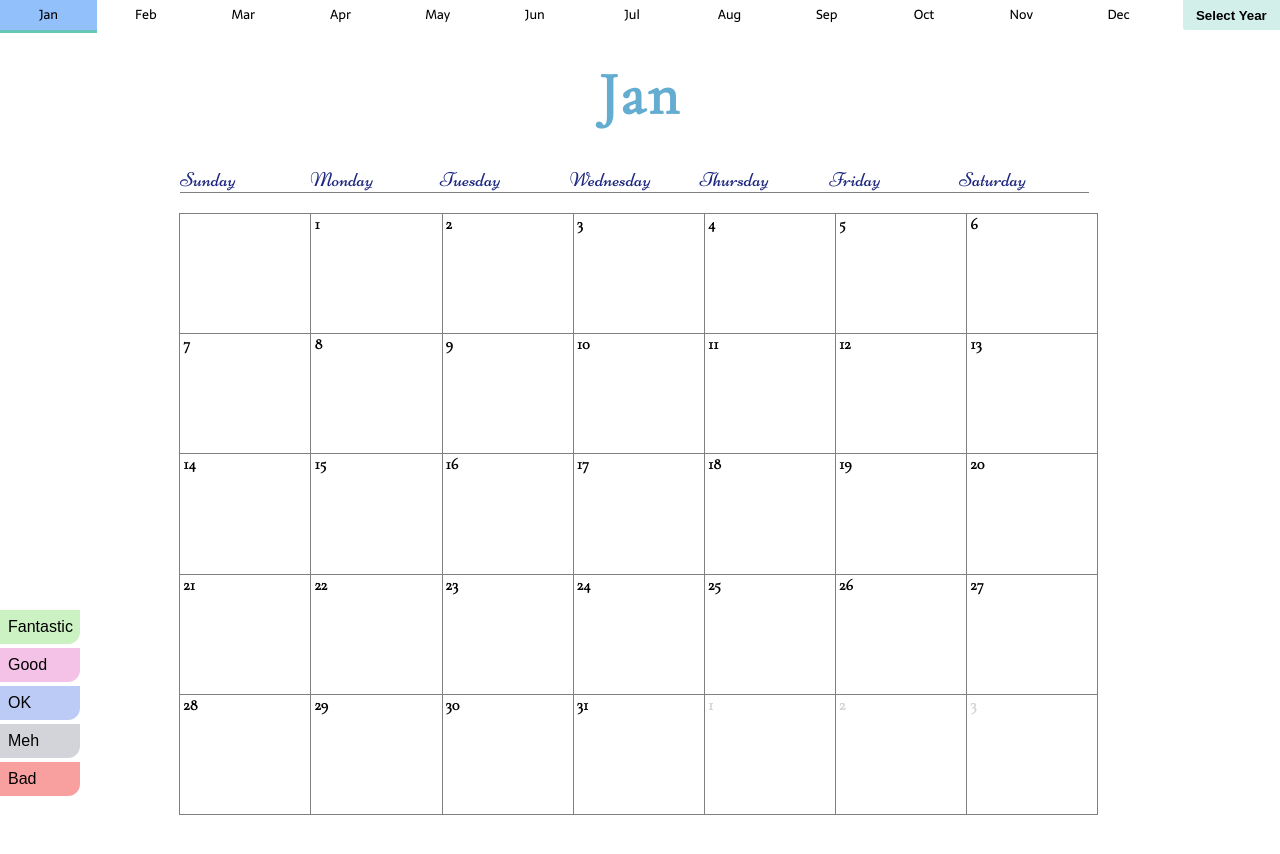
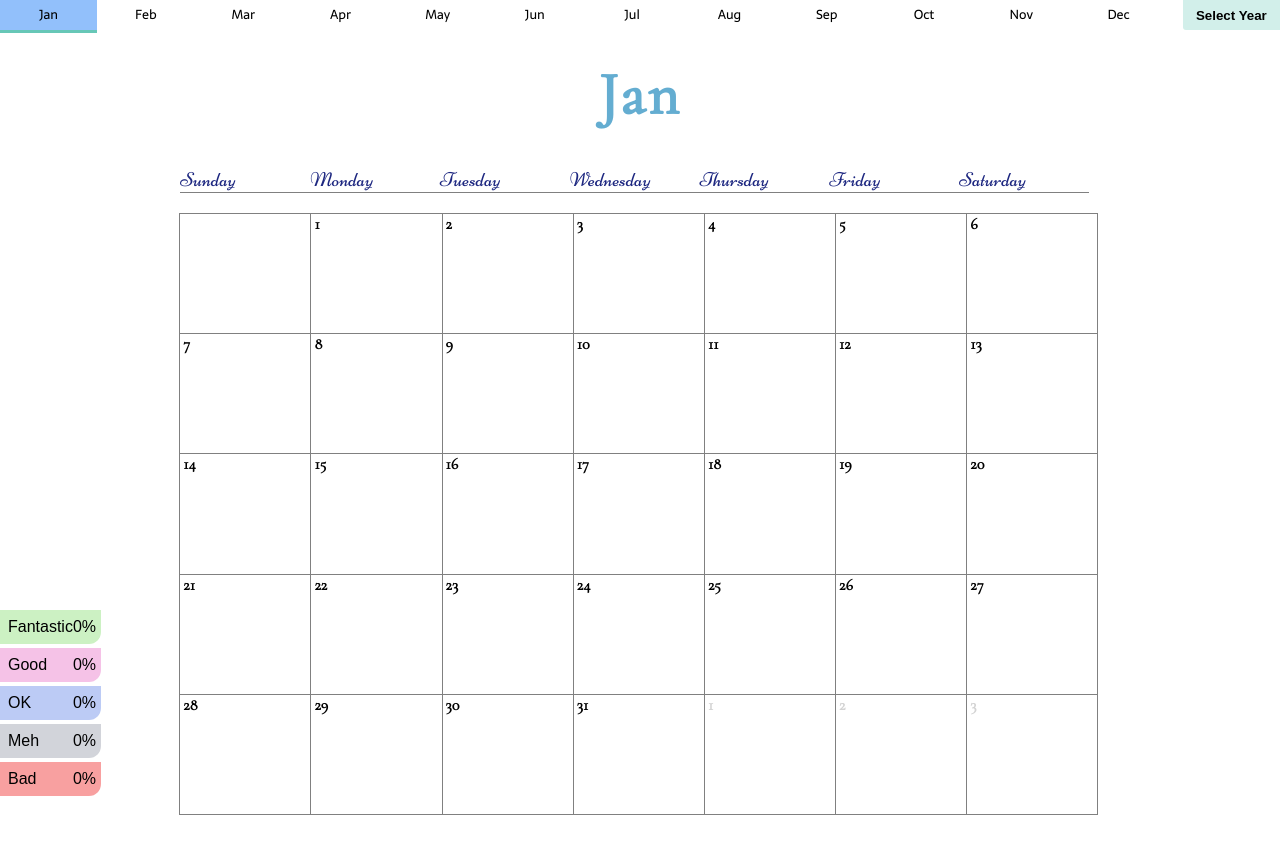
Before and after one commit to wobblesphere/mood_calendar, a React (Create React App) app: page / in a window 1280 px wide. Shown: the top 854 px of the page. Built offline with nearby package versions, Linux system fonts and the light colour scheme; no server answers; a web font is replaced by a local one.

Commit message:
completed mood records on legend functionality

```diff
--- a/src/CalendarBoard/CalendarBoard.css
+++ b/src/CalendarBoard/CalendarBoard.css
@@ -15,6 +15,7 @@
 .MondayToSunday{
   padding-left: 0.5rem;
   width: 80.5%;
+  cursor: default;
   margin: 0 auto;
 }
 
--- a/src/CalendarDay/CalendarDay.js
+++ b/src/CalendarDay/CalendarDay.js
@@ -22,7 +22,7 @@ class CalendarDay extends Component {
   }
 
   getDayInfo(info){
-    return Utils.CalendarDay_getDayInfo(this.props.moods, this.props.squareID, info);
+    return Utils.getDayInfo(this.props.moods, this.props.squareID, info);
   }
 
   render() {
--- a/src/CalendarLegend/CalendarLegend.css
+++ b/src/CalendarLegend/CalendarLegend.css
@@ -5,7 +5,8 @@
   position: sticky;
   bottom: 0;
   display: block;
-  width: 80px;
+  min-width: 100px;
+  max-width: 108px;
 }
 
 .legend_Mood {
@@ -14,11 +15,13 @@
   padding-bottom: 8px;
   margin-bottom: 4px;
   font-family: 'Text Me One', sans-serif;
-  border-bottom-right-radius: 12px;;
+  border-bottom-right-radius: 12px;
+  cursor: default;
 }
 
 .legend_Fantastic {
   background-color: #ccf1c3;
+  /* width: 105px; */
 }
 
 .legend_Good {
@@ -36,3 +39,10 @@
 .legend_Bad{
   background-color: #f57676b0;
 }
+
+.ratings {
+  display: inline-block;
+  padding-right: 5px;
+  float: right;
+  cursor: default;
+}
--- a/src/CalendarLegend/CalendarLegend.js
+++ b/src/CalendarLegend/CalendarLegend.js
@@ -1,22 +1,71 @@
 import React, { Component } from 'react';
 import "./CalendarLegend.css";
+import { connect } from 'react-redux';
+import Constants from '../constants.js';
 
 class CalendarLegend extends Component{
+
+  calculateMoodCounts(mood){
+    let monthTotalDays = Constants.monthDaysDict[this.props.currentActiveMonth];
+    let moodCounts = (this.props.currentMonthMoods)? this.props.currentMonthMoods[mood] : 0;
+    let percentage = Math.round((moodCounts/monthTotalDays)*100);
+    if(!percentage){
+      return 0;
+    }
+    return percentage;
+  }
+
   render(){
     return (
       <div className="CalendarLegend">
-          <div className="legend_Fantastic legend_Mood">Fantastic</div>
+          <div className="legend_Fantastic legend_Mood">
+            Fantastic
+            <div className="ratings fantasticRating">
+              {`${this.calculateMoodCounts('fantastic')}%`}
+            </div>
+          </div>
 
-          <div className="legend_Good legend_Mood">Good</div>
+          <div className="legend_Good legend_Mood">
+            Good
+            <div className="ratings goodRating">
+              {`${this.calculateMoodCounts('good')}%`}
+            </div>
+          </div>
 
-          <div className="legend_Ok legend_Mood">OK</div>
+          <div className="legend_Ok legend_Mood">
+            OK
+            <div className="ratings okRating">
+              {`${this.calculateMoodCounts('ok')}%`}
+            </div>
+          </div>
 
-          <div className="legend_Meh legend_Mood">Meh</div>
+          <div className="legend_Meh legend_Mood">
+            Meh
+            <div className="ratings mehRating">
+              {`${this.calculateMoodCounts('meh')}%`}
+            </div>
+          </div>
 
-          <div className="legend_Bad legend_Mood">Bad</div>
+          <div className="legend_Bad legend_Mood">
+            Bad
+            <div className="ratings sbadRating">
+              {`${this.calculateMoodCounts('bad')}%`}
+            </div>
+          </div>
       </div>
     )
   }
 }
 
-export default CalendarLegend
+function mapStateToProps(state){
+  let currentActiveMonth = state.get('currentMonth');
+  return{
+    currentActiveMonth,
+    currentMonthMoods: state.get('year2018MonthlyMoodRecords')[currentActiveMonth],
+  }
+}
+
+
+export default connect(
+  mapStateToProps,
+)(CalendarLegend);
--- a/src/Header/Header.css
+++ b/src/Header/Header.css
@@ -28,6 +28,7 @@
 }
 
 .month_Header {
+  cursor: default;
   margin-top: 1rem;
   margin-bottom: 1rem;
   text-align: center;
--- a/src/PopUpForm/PopUpForm.js
+++ b/src/PopUpForm/PopUpForm.js
@@ -57,7 +57,7 @@ class PopUpForm extends Component {
   }
 
   updatedNote(){
-    if((this.state.text === "") || (this.state.text === null)){
+    if((this.state.text === "")){
       return ""
     } else if (this.state.text){
       return this.state.text
@@ -85,9 +85,10 @@ class PopUpForm extends Component {
             this.props.update_Mood(
               {mood: null,
                 squareID: this.props.squareID,
+                note: "",
               });
-            this.sendServerDayInfo(this.props.squareID, null, "");
-        }}>
+          }
+        }>
           clear all
         </div>
         <button className="moodFormSubmit"
@@ -112,21 +113,13 @@ class PopUpForm extends Component {
     }
   }
 
-
-  squareNote(){
-    if(this.state.text){
-      return this.state.text;
-    }
-    return this.props.squareNote;
-  }
-
   renderMoodNote(){
     return(
       <div className="moodNoteDiv">
         <textarea className="moodNote"
                    maxLength="300"
                   onChange={(e)=>this.onNoteChange(e)}
-                  defaultValue = {this.squareNote()}>
+                  defaultValue = {this.updatedNote()}>
         </textarea>
         <div className="maxCharacterNote">max characters: {this.getNoteLength()} </div>
       </div>
@@ -149,10 +142,12 @@ class PopUpForm extends Component {
 
 function mapStateToProps(state){
   const squareID = state.get("clickedDay");
+  const moodDict = state.get('year2018Moods');
   return{
     squareID,
-    squareMood: Utils.getMood(state, squareID),
-    squareNote: Utils.getNote(state, squareID),
+    moodDict,
+    squareMood: Utils.getDayInfo(moodDict, squareID, 'mood'),
+    squareNote: Utils.getDayInfo(moodDict, squareID, 'note'),
   }
 }
 
--- a/src/actions/actions.js
+++ b/src/actions/actions.js
@@ -54,6 +54,12 @@ function togglePageMask(toggle){
   }
 }
 
+function updateMoodCounts(moodCounts){
+  return{
+    type: "UPDATE_MOOD_COUNTS",
+    data: moodCounts,
+  }
+}
 export default {
   changeMonthHeader,
   appMounted,
@@ -63,4 +69,5 @@ export default {
   toggleYearMenu,
   hidePopUp,
   togglePageMask,
+  updateMoodCounts
 }
--- a/src/reducers/app.js
+++ b/src/reducers/app.js
@@ -4,11 +4,12 @@ const INITIAL_STATE = Map({
   currentMonth: 'Jan',
   displayYearMenu: false,
   isPopUpShown: false,
-  mood: 'none',
   clickedDay: "none",
   year2018Moods: Map({}),
   showPageMask: false,
+  year2018MonthlyMoodRecords: Map({}),
 });
+
 
 function appReducer(state = INITIAL_STATE, action) {
   switch (action.type) {
@@ -24,16 +25,37 @@ function appReducer(state = INITIAL_STATE, action) {
     case('HIDE_YEAR_MENU'):
       return state.set("displayYearMenu", action.data);
     case('UPDATE_MOOD'):
+        let squareID = action.data.squareID;
+        let month = squareID.substr(0, 3);
+        let day = squareID.substr(3, (squareID.length));
+        let dayInfo =  Map({
+            mood: action.data.mood,
+            note: action.data.note,
+          })
       return state.setIn(
-        ['year2018Moods', action.data.squareID], Map({
-          mood: action.data.mood,
-          note: action.data.note,
-        })
+        ['year2018Moods', month, day], dayInfo
       ).set("isPopUpShown", action.data.isPopUpShown);
+    case('UPDATE_MOOD_COUNTS'):
+        return state.setIn(
+          ['year2018MonthlyMoodRecords'], action.data
+        );
     default:
       return state
   }
 }
 
+// function setMoodCounts(state, month, mood){
+//   if (mood) {
+//     let moodCount = state.getIn(['year2018MonthlyMoodRecords', month, mood]);
+//     if(moodCount){
+//       return state.setIn(
+//         ['year2018MonthlyMoodRecords', month, mood], moodCount++
+//         )
+//     }
+//     return state.setIn(
+//       ['year2018MonthlyMoodRecords', month, mood], 1
+//       )
+//   }
+// }
 
 export default appReducer;
--- a/src/saga.js
+++ b/src/saga.js
@@ -1,8 +1,6 @@
-import { all, call, put, takeEvery } from 'redux-saga/effects'
+import { all, call, put, takeEvery, select, take } from 'redux-saga/effects'
 import axios from 'axios';
 import Actions from './actions/actions.js';
-
-
 
 function* updateMood(response){
     const yearMoods = response.data;
@@ -38,12 +36,36 @@ function* submitDayInfo(action) {
     })
 }
 
+function getMoods(state) {
+    return state.get('year2018Moods');
+}
+
+export function* updateMoodCounts() {
+    const moodCounts = {};
+    const moods = yield select(getMoods);
+    for(let [month, dayInfo] of moods.entries()) {
+        moodCounts[month] = {};
+        for (let [_, moodInfo] of dayInfo.entries()) {
+            const mood = moodInfo.get('mood');
+            if (!(mood in moodCounts[month])){
+                moodCounts[month][mood] = 0;
+            }
+            moodCounts[month][mood] += 1;
+        }
+    }
+    yield put(Actions.updateMoodCounts(moodCounts));
+}
+
 export function* watchAppMounted() {
     yield takeEvery('APP_MOUNTED', appMounted)
 }
 
 export function* watchSubmitDayInfo() {
-    yield takeEvery('UPDATE_MOOD', submitDayInfo)
+    while (true) {
+        const action = yield take('UPDATE_MOOD');
+        yield call(submitDayInfo, action);
+        yield call(updateMoodCounts);
+    }
 }
 
 export default function* rootSaga() {
--- a/src/utils.js
+++ b/src/utils.js
@@ -35,21 +35,13 @@ function getRemainderDays(daysPassed, weeksPassed) {
   return daysPassed - (weeksPassed*7);
 }
 
-function getMood(state,squareID) {
-  return state.get("year2018Moods").get(squareID) && state.get("year2018Moods").get(squareID).get("mood")
-}
-
-function getNote(state, squareID) {
-  return state.get("year2018Moods").get(squareID) && state.get("year2018Moods").get(squareID).get("note");
-}
-
-function CalendarDay_getDayInfo(moodDict, squareID, info){
-  return moodDict.getIn([squareID, info]);
+function getDayInfo(moodDict, squareID, info){
+  let month = squareID.substr(0, 3);
+  let day = squareID.substr(3, (squareID.length));
+  return moodDict.getIn([month, day, info]);
 }
 
 export default {
   monthStartingDay,
-  getMood,
-  getNote,
-  CalendarDay_getDayInfo,
+  getDayInfo,
 }
```
